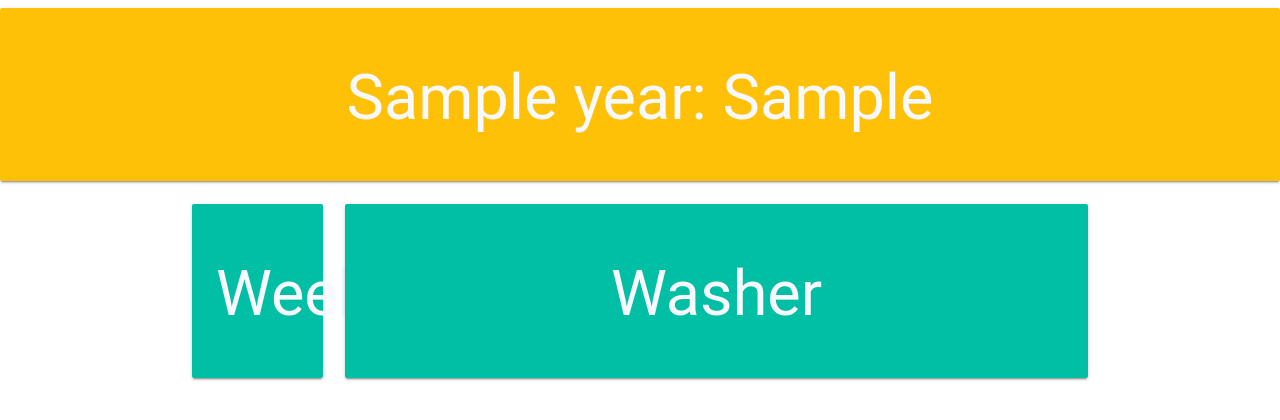
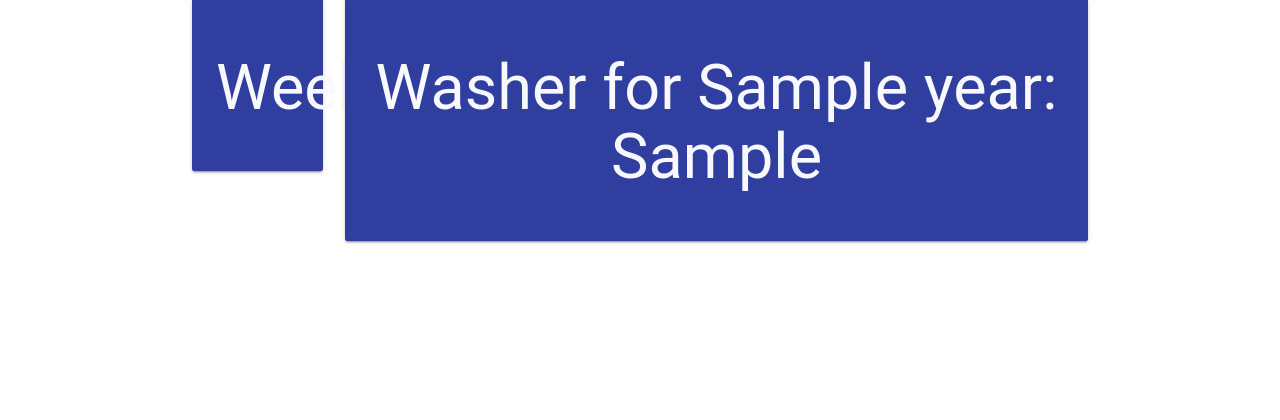
Before and after one commit to torsol/Washlist, a Django app: page /weeklist/1/ in a window 1280 px wide. Shown: the top 420 px of the page. Run offline with Django 3.2, Linux system fonts and the light colour scheme; tables that the repository leaves empty hold one stand-in row (values such as "Sample post"); some libraries are stand-ins or nearby versions; some web fonts are replaced.

Commit message:
minor css things

```diff
--- a/weeklist/static/weeklist/style.css
+++ b/weeklist/static/weeklist/style.css
@@ -15,5 +15,16 @@ h10 {
 }
 
 #topRow {
-    position: fixed;
+    margin-top: -10px;
 }
+
+.row {
+    margin-top: 0px;
+    margin-bottom: 0px;
+}
+
+#button {
+    position: relative;
+    margin-bottom: -30px;
+    top: -30px;
+}
--- a/weeklist/templates/weeklist/detail.html
+++ b/weeklist/templates/weeklist/detail.html
@@ -11,22 +11,18 @@
 <body>
 <div class="card-content valign center">
 
- <div class="card-panel amber"><h1>{{ year }}</h1></div>
-
 <div class="container" id="lock">
-    <div class="row">
-        <div class="col s2"><div class="card-panel teal accent-4"><h1>  Week  </h1></div></div>
-        <div class="col s10"><div class="card-panel teal accent-4"><h1> Washer </h1></div></div>
+    <div class="row" id="topRow">
+        <div class="col s2"><div class="card-panel indigo darken-2"><h1>  Week  </h1></div></div>
+        <div class="col s10"><div class="card-panel indigo darken-2"><h1> Washer for {{ year }}</h1></div></div>
     </div>
 </div>
-<div class="container" style="visibility: hidden">
+<div class="container">
      <div class="row">
-        <div class="col s2"><div class="card-panel teal accent-4"><h1>  Week  </h1></div></div>
-        <div class="col s10"><div class="card-panel teal accent-4"><h1> Washer </h1></div></div>
+        <div class="col s2" style="visibility: hidden"><div class="card-panel teal accent-4"><h1>  Week  </h1></div></div>
+        <div class="col s9" style="visibility: hidden"><div class="card-panel teal accent-4"><h1> Washer </h1></div></div>
     </div>
 </div>
-
-
     <div class="container">
         {% for week in year.week_set.all %}
             <div class="row">
@@ -35,7 +31,5 @@
             </div>
         {% endfor %}
     </div>
-
-</body>
 </body>
 </html>
--- a/weeklist/templates/weeklist/index.html
+++ b/weeklist/templates/weeklist/index.html
@@ -13,7 +13,7 @@
     <div class="container">
         {% for year in year_list %}
             <div class="card-content valign center">
-                <div class="card-panel teal lighten-2"><h10>{{ year }}</h10></div>
+                <a href="{% url 'weeklist:detail' year.id %}"><div class="card-panel teal lighten-2"><h10>{{ year }}</h10></div></a>
             </div>
         {% endfor %}
     </div>
```
